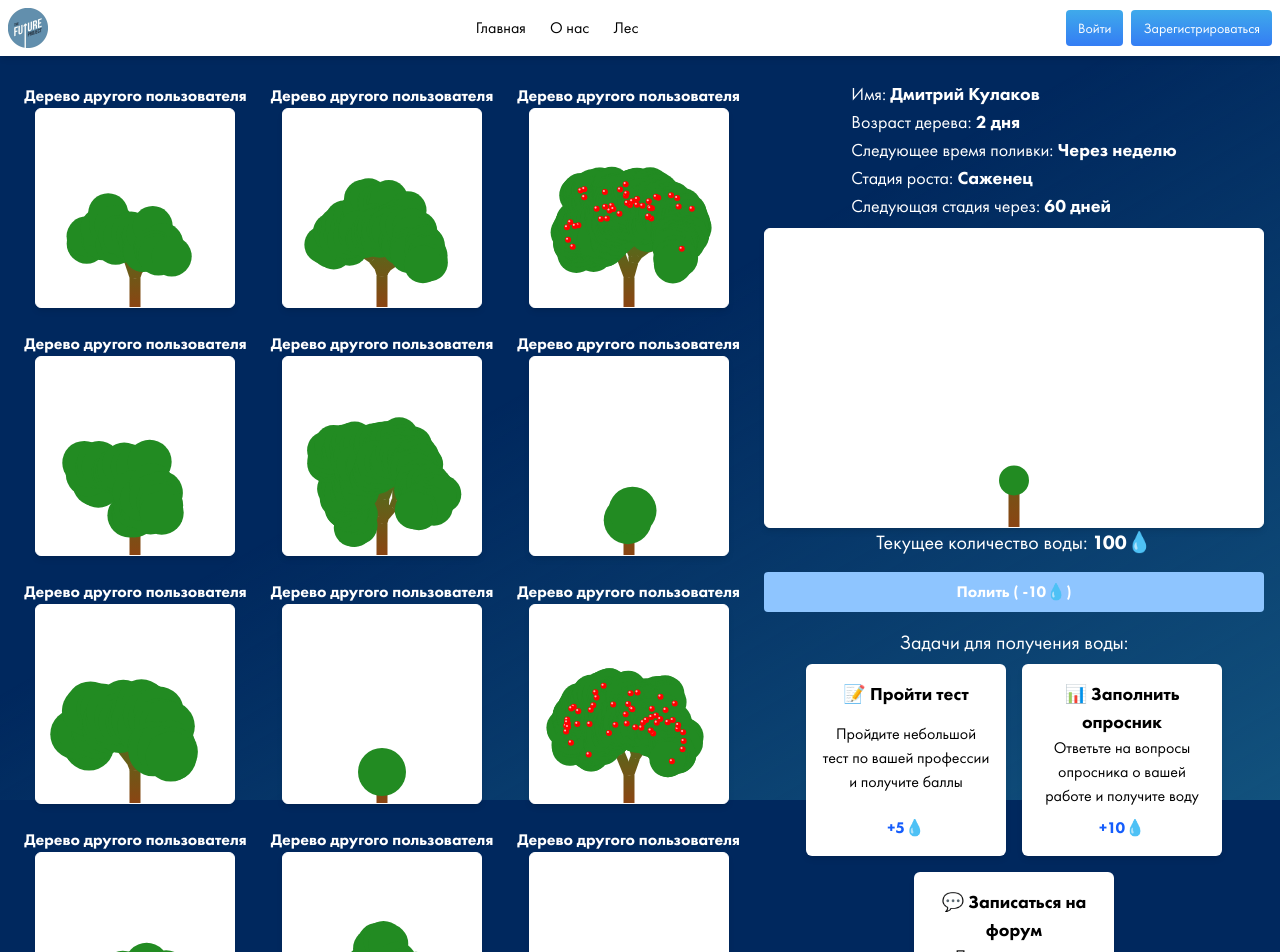
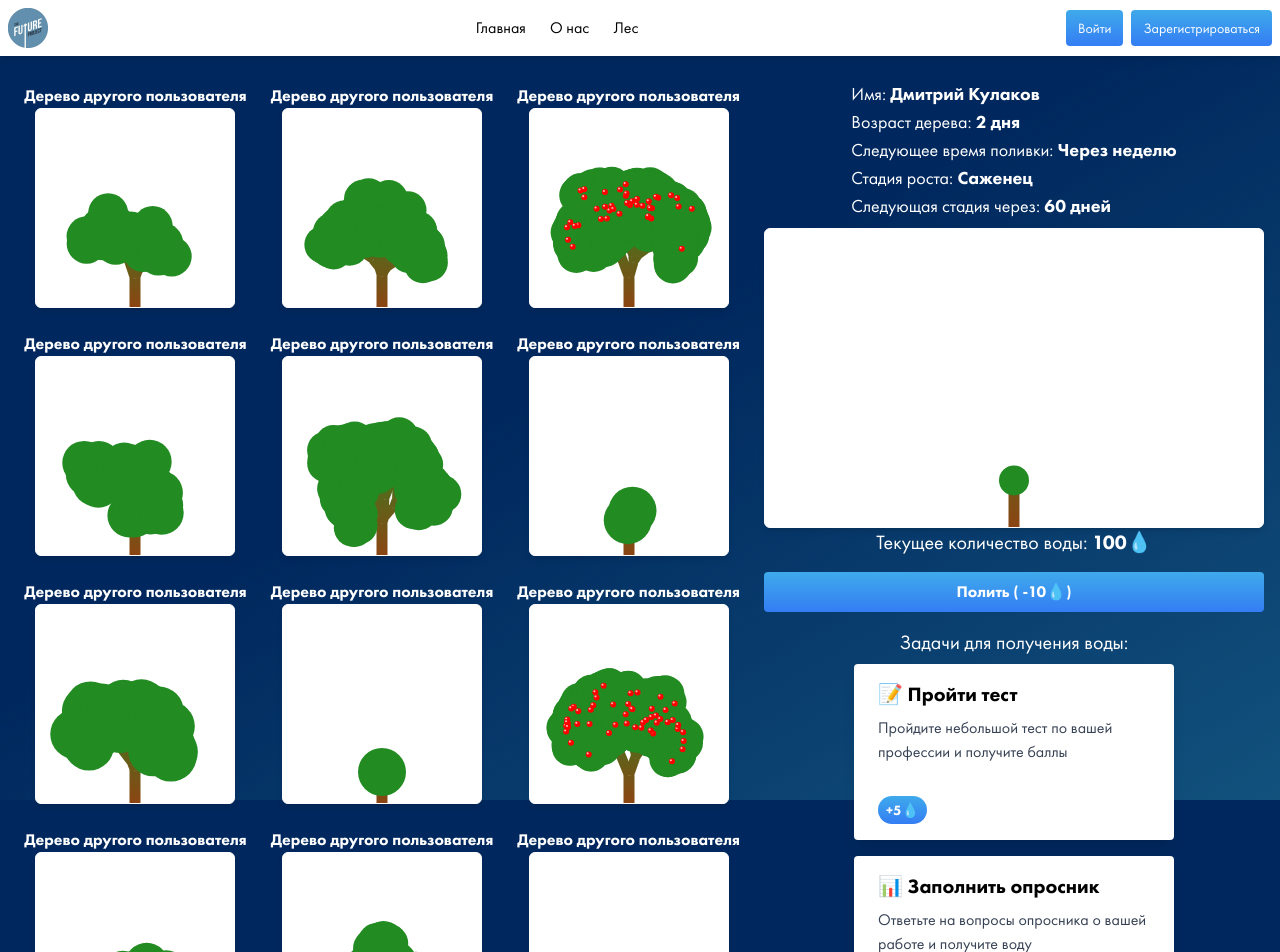
Before and after one commit to dmitrykulakovfrontend/vite-react, a React (Vite) app: page / in a window 1280 px wide. Shown: the top 952 px of the page. Built offline with nearby package versions, Linux system fonts and the light colour scheme.

Commit message:
update task card styling

```diff
--- a/src/routes/index.tsx
+++ b/src/routes/index.tsx
@@ -149,7 +149,7 @@ function Index() {
           </div>
           <button
             onClick={growTree}
-            className="w-full p-2 mt-4 bg-blue-300 rounded cursor-pointer font-futura-heavy"
+            className="w-full p-2 mt-4 bg-[linear-gradient(to_bottom,#3faaeb,#347df4)] rounded cursor-pointer font-futura-heavy"
           >
             Полить ( -10💧)
           </button>
@@ -161,17 +161,37 @@ function Index() {
               {tasks.map((task) => (
                 <div
                   key={task.id}
-                  className={`flex flex-col justify-between  rounded-md shadow-md p-4 ${task.isCompleted ? "bg-green-400" : "bg-white"} ${task.isCompleted ? "hover:bg-green-600 border-green-600" : "hover:bg-blue-50"}  transition-colors cursor-pointer w-[200px] max-[52rem]:w-[90%]`}
+                  className={`max-w-xs overflow-hidden text-black rounded shadow-lg ${task.isCompleted ? "bg-green-400" : "bg-white"} ${task.isCompleted ? "" : "hover:bg-gray-200"} ${task.isCompleted ? "cursor-default" : "cursor-pointer"}`}
                   onClick={() => completeTask(task.id)}
                 >
-                  <h3 className="text-lg text-center text-black font-futura-heavy">
-                    {task.title}
-                  </h3>
-                  <p className="text-center text-black ">{task.description}</p>
-                  <p className="mt-2 text-center text-blue-600 font-futura-heavy">
-                    +{task.reward}💧
-                  </p>
+                  <div className="px-6 py-4">
+                    <div className="mb-2 text-xl font-futura-heavy">
+                      {task.title}
+                    </div>
+                    <p className="text-base text-gray-700">
+                      {task.description}
+                    </p>
+                  </div>
+                  <div className="px-6 pt-4 pb-2">
+                    <span className="inline-block p-1 pl-2 pr-2 ml-auto mb-2 text-sm text-right text-white bg-[linear-gradient(to_bottom,#3faaeb,#347df4)] rounded-full font-futura-heavy">
+                      +{task.reward}💧
+                    </span>
+                  </div>
                 </div>
+                // <div
+                //   key={task.id}
+                //   className="flex flex-col text-black justify-between rounded-md shadow-md p-4 w-[240px] h-[260px] bg-white"
+                // >
+                //   <div className="flex flex-col items-center justify-around h-full gap-2">
+                //     <h3 className="text-lg text-center font-futura-heavy">
+                //       {task.title}
+                //     </h3>
+                //     <p className="mt-2 text-center">{task.description}</p>
+                //   </div>
+                //   <p className="mt-2 text-center text-blue-600 font-futura-heavy">
+                //     +{task.reward}💧
+                //   </p>
+                // </div>
               ))}
             </div>
           </div>
```
